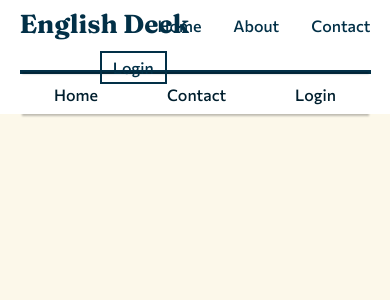
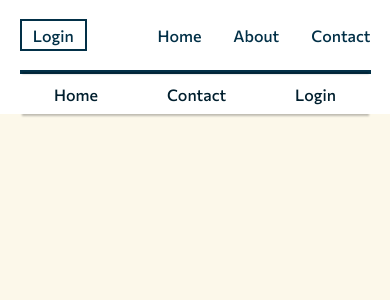
Before and after one commit to dev-mhowells/English-Deck-Site, a React (Create React App) app: page /1 in a window 390 px wide. Shown: the top 300 px of the page. Built offline with nearby package versions, Linux system fonts and the light colour scheme; no server answers; the database is empty.

Commit message:
edited article page nav so that no overlap on mobile.

```diff
--- a/src/index.css
+++ b/src/index.css
@@ -791,6 +791,7 @@ featured-image-container {
   font-family: "Fraunces", serif;
   justify-self: center;
   align-self: center;
+  text-align: center;
 }
 
 .nav {
@@ -820,6 +821,12 @@ featured-image-container {
   justify-content: flex-end;
 }
 
+@media (max-width: 600px) {
+  .nav-title {
+    display: none;
+  }
+}
+
 .login {
   cursor: pointer;
   border: 2px solid var(--highlight-color);
@@ -836,9 +843,6 @@ featured-image-container {
 @media all and (max-width: 600px) {
   .nav {
     height: 70px;
-    display: grid;
-    grid-template-columns: 80px 1fr 80px;
-    grid-template-rows: 0.8fr 0.2fr;
   }
 
   .nav-title {
```
